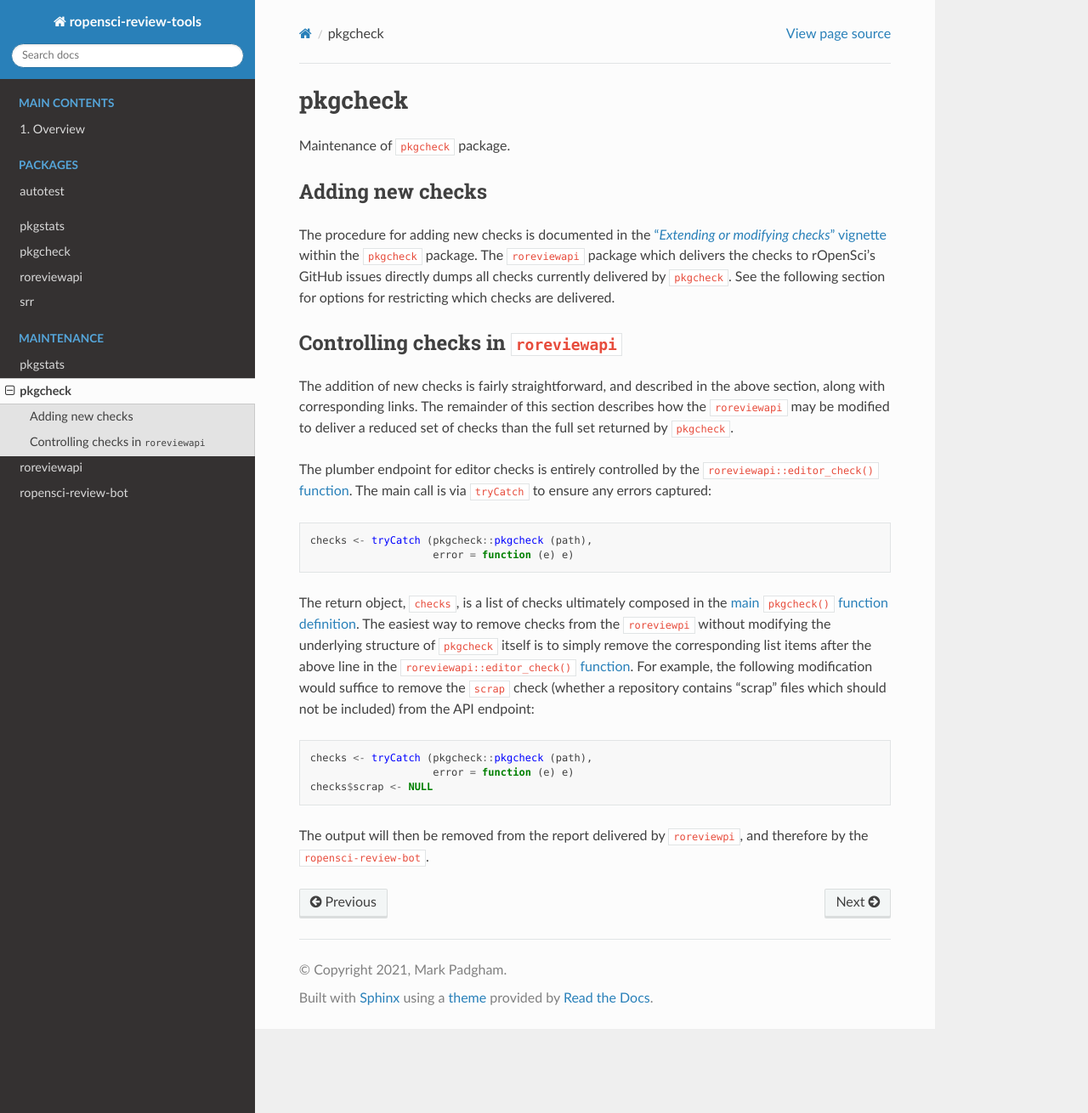
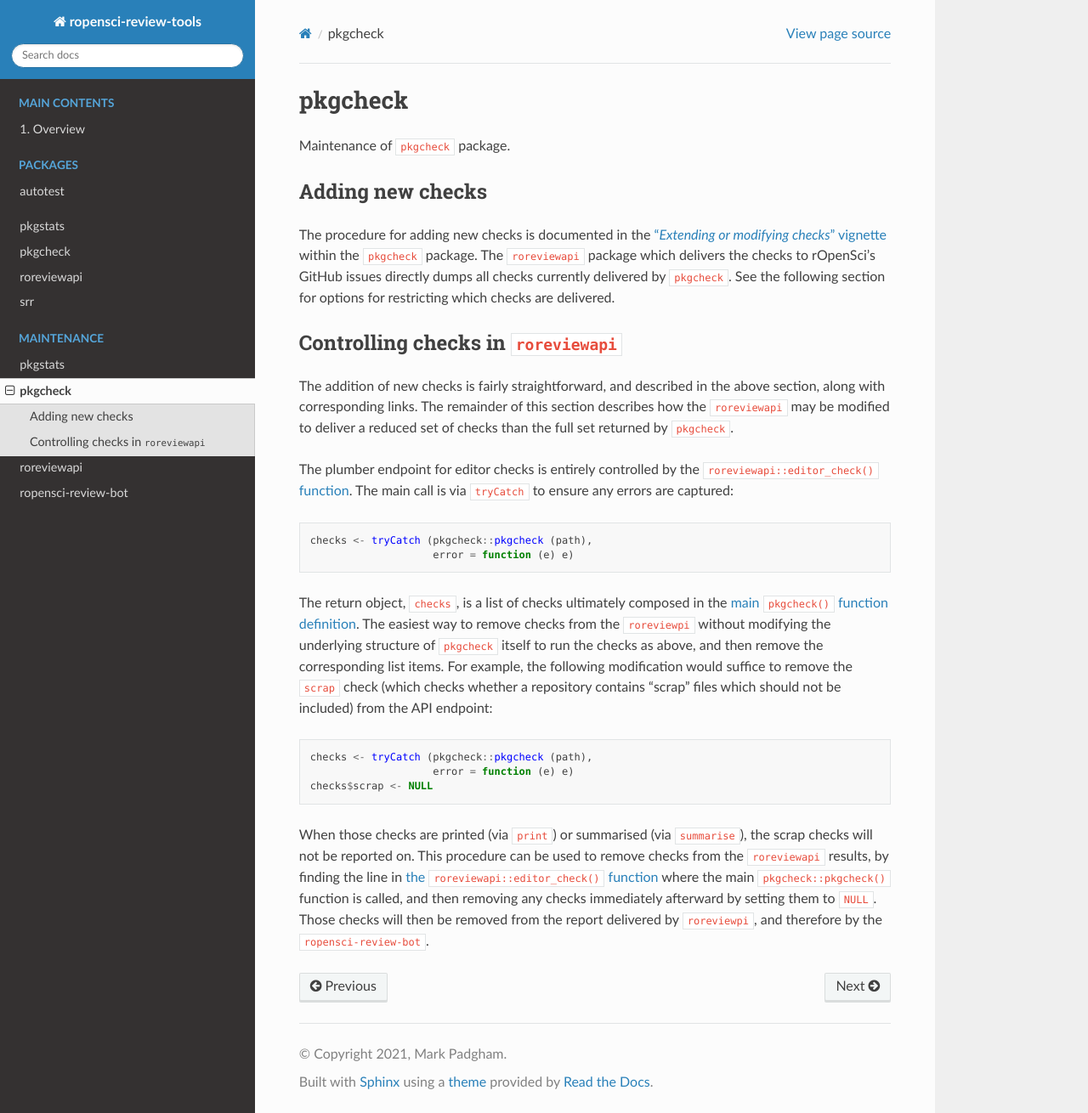
Before and after one commit to ropensci-review-tools/ropensci-review-tools, a Sphinx documentation site: the page built from docs/maintenance/pkgcheck.md, in a window 1280 px wide and 1310 px high. Shown: the whole window at 85% size. Built offline with Sphinx 7.4.7 and the Read the Docs theme 2.0.0, drawn with Linux system fonts in a browser that asks for light colours; pages that are not in the unit, such as notebooks, are missing from menus.

Commit message:
improve description of how to control checks reported on by roreviewapi; closes #8

````diff
--- a/docs/maintenance/pkgcheck.md
+++ b/docs/maintenance/pkgcheck.md
@@ -24,7 +24,7 @@ checks than the full set returned by `pkgcheck`.
 The plumber endpoint for editor checks is entirely controlled by the
 [`roreviewapi::editor_check()`
 function](https://github.com/ropensci-review-tools/roreviewapi/blob/main/R/editor-check.R).
-The main call is via `tryCatch` to ensure any errors captured:
+The main call is via `tryCatch` to ensure any errors are captured:
 
 ``` r
 checks <- tryCatch (pkgcheck::pkgcheck (path),
@@ -36,13 +36,11 @@ The return object, `checks`, is a list of checks ultimately composed in the
 definition](https://github.com/ropensci-review-tools/pkgcheck/blob/main/R/pkgcheck-fn.R).
 The easiest way to remove checks from the
 [`roreviewpi`](https://github.com/ropensci-review-tools/roreviewapi) without
-modifying the underlying structure of `pkgcheck` itself is to simply remove the
-corresponding list items after the above line in the
-[`roreviewapi::editor_check()`
-function](https://github.com/ropensci-review-tools/roreviewapi/blob/main/R/editor-check.R).
-For example, the following modification would suffice to remove the `scrap`
-check (whether a repository contains "scrap" files which should not be
-included) from the API endpoint:
+modifying the underlying structure of `pkgcheck` itself to run the checks as
+above, and then remove the corresponding list items. For example, the following
+modification would suffice to remove the `scrap` check (which checks whether a
+repository contains "scrap" files which should not be included) from the API
+endpoint:
 
 ``` r
 checks <- tryCatch (pkgcheck::pkgcheck (path),
@@ -50,6 +48,13 @@ checks <- tryCatch (pkgcheck::pkgcheck (path),
 checks$scrap <- NULL
 ```
 
-The output will then be removed from the report delivered by
+When those checks are printed (via `print`) or summarised (via `summarise`),
+the scrap checks will not be reported on. This procedure can be used to remove
+checks from the `roreviewapi` results, by finding the line in [the
+`roreviewapi::editor_check()`
+function](https://github.com/ropensci-review-tools/roreviewapi/blob/main/R/editor-check.R)
+where the main `pkgcheck::pkgcheck()` function is called, and then removing any
+checks immediately afterward by setting them to `NULL`. Those checks will then
+be removed from the report delivered by
 [`roreviewpi`](https://github.com/ropensci-review-tools/roreviewapi), and
 therefore by the `ropensci-review-bot`.
````
